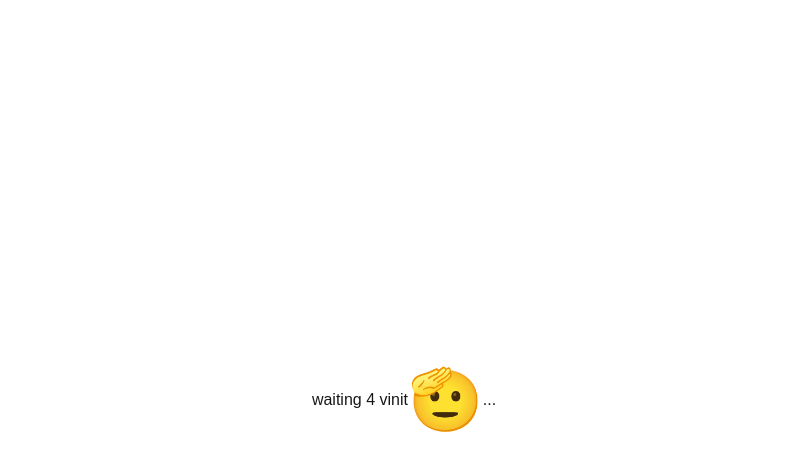
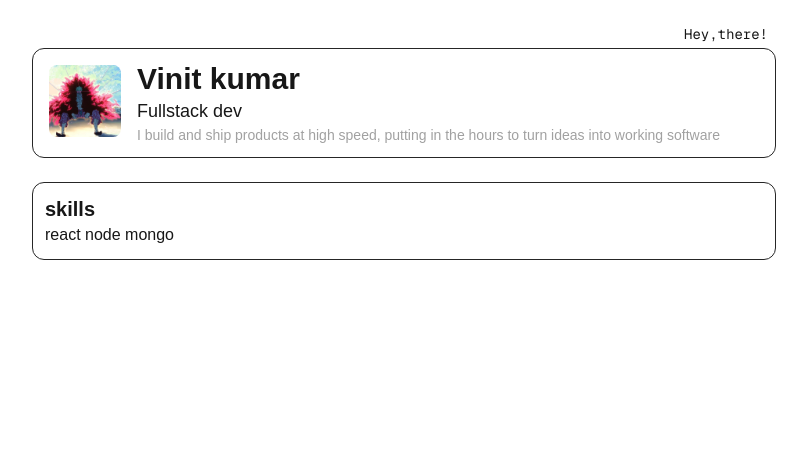
Before and after one commit to Vinitkumar96/pf, a Next.js app: page / in a window 1280 px wide. Shown: the top 470 px of the page, without its empty margins (236-1043 px from the left). Built offline with nearby package versions, Linux system fonts and the light colour scheme.

Commit message:
top head added

```diff
--- a/app/page.tsx
+++ b/app/page.tsx
@@ -1,11 +1,54 @@
-
+import Image from "next/image";
 
 const page = () => {
   return (
-    <div className="h-screen flex items-center justify-center">
-      waiting 4 vinit <span className="text-6xl">🫡</span>...
+    <div className="max-w-3xl px-3 w-full  mx-auto h-screen p-2 inset-shadow-xs inset-shadow-white/40 mt-4 rounded-2xl">
+      <div className="flex justify-end text-sm font-mono mr-2 pb-1">Hey,there!</div>
+      {/* top section */}
+      <div className="border border-neutral-800 inset-shadow-xs inset-shadow-white/30 p-3  mb-6 rounded-xl">
+        <div className="flex flex-col md:flex-row">
+          <div className="relative">
+            <Image
+              src="/gitvinit.jpg"
+              width={80}
+              height={80}
+              alt="vinit pic"
+              className="rounded-xl border-4 border-white "
+            />
+            {/* <div className="absolute top-[-2px] right-[-4px]">
+            <span className="relative flex size-3 ">
+              <span className="absolute inline-flex h-full w-full animate-ping rounded-full bg-rose-400 opacity-75"></span>
+              <span className="relative inline-flex size-3 rounded-full bg-rose-400"></span>
+            </span>
+            </div> */}
+
+          </div>
+
+          <div className="pt-2 md:pt-0 md:pl-3 flex flex-col  ">
+            <h1 className="text-3xl font-semibold m-0 p-0 ">Vinit kumar</h1>
+            <p className="text-lg">Fullstack dev</p>
+            {/* <ul className="flex gap-2 text-sm flex-wrap ">
+              <li>Ts</li>
+              <li>Next</li>
+              <li>React</li>
+              <li>Node</li>
+              <li>Mongo</li>
+              <li>Postgres</li>
+              <li>supabase</li>
+              <li>prisma</li>
+            </ul> */}
+            <p className="text-sm text-neutral-400">I build and ship products at high speed, putting in the hours to turn ideas into working software</p>
+          </div>
+        </div>
+      </div>
+
+      {/* skills section */}
+      <div className="border border-neutral-800 inset-shadow-xs inset-shadow-white/30 p-3  rounded-xl">
+      <h1 className="text-xl font-bold">skills</h1>
+          react  node  mongo
+      </div>
     </div>
-  )
-}
+  );
+};
 
-export default page
+export default page;
```
Also changed, not shown: public/gitvinit.jpg (added).
